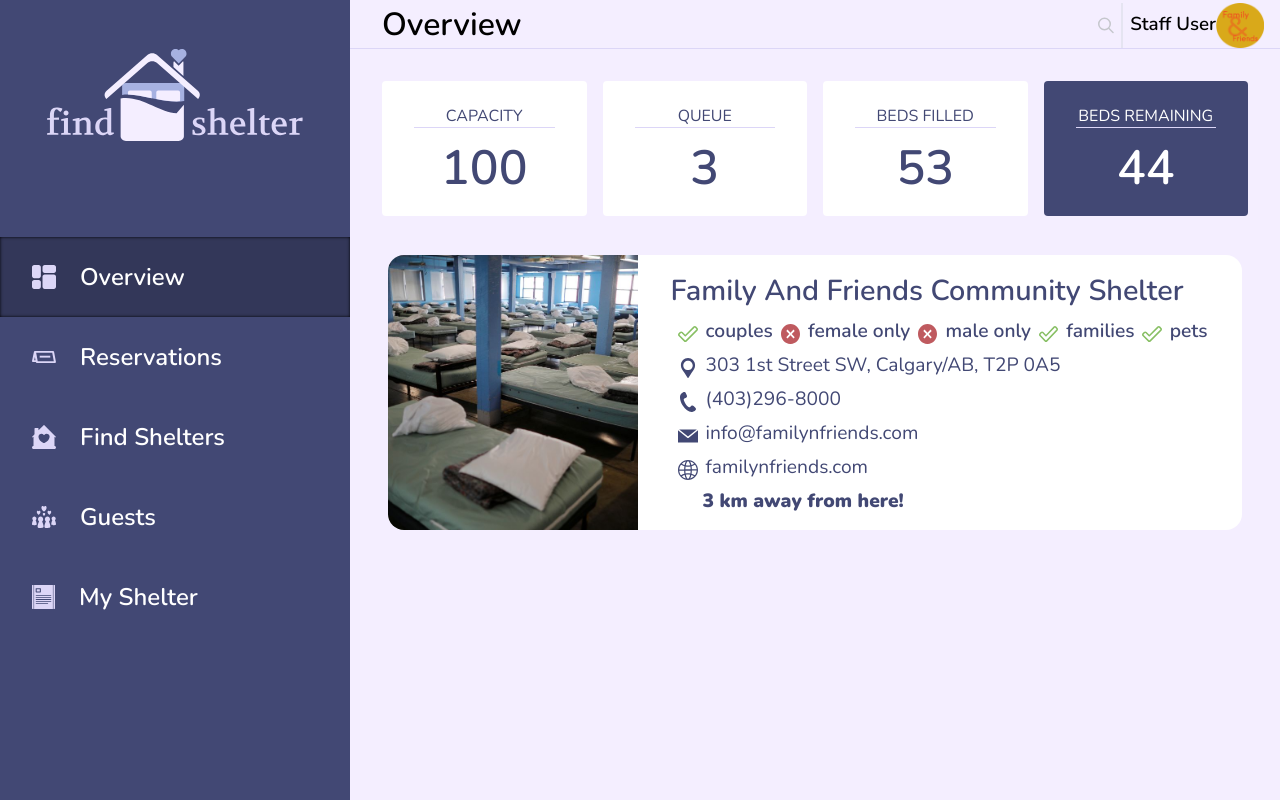
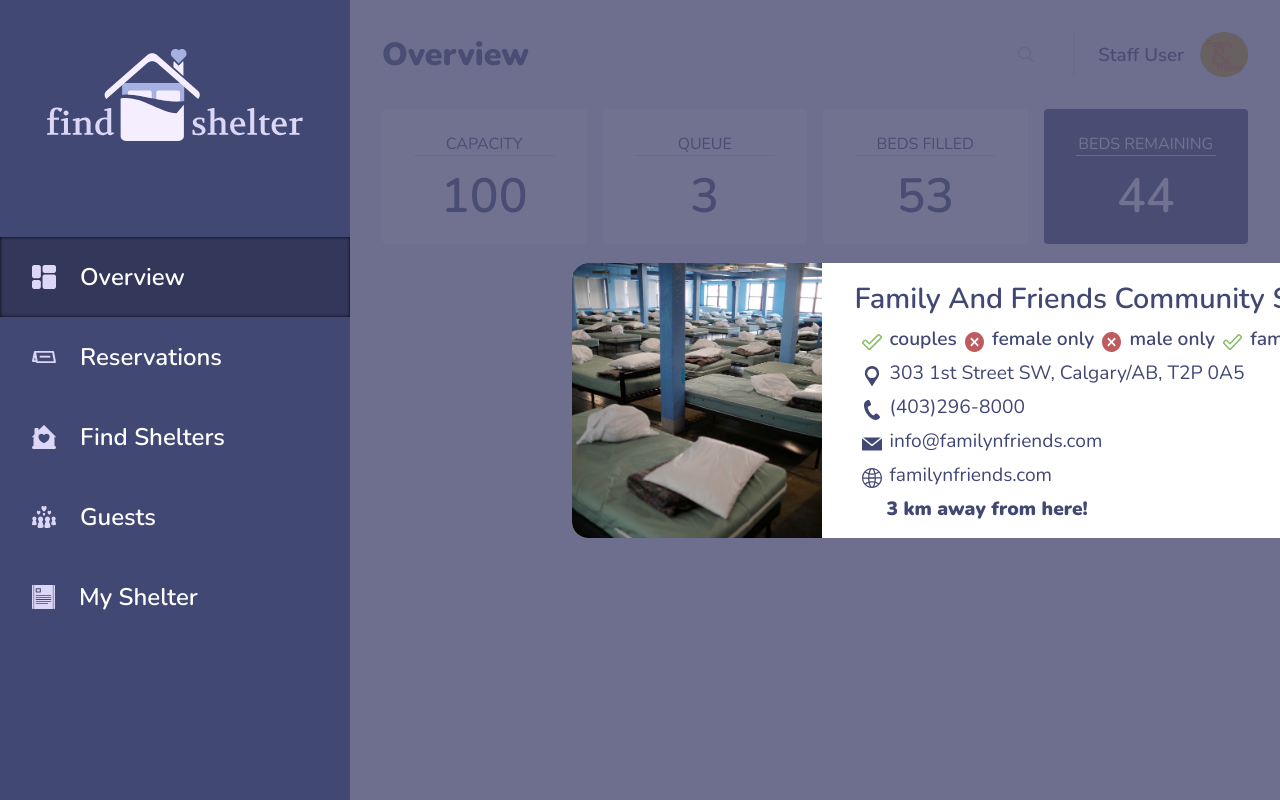
Before and after one commit to shaunpurslow/findShelter, a React (Create React App) app in the folder client/: page /dashboard in a window 1280 px wide. Both pictures are taken after a click on the element 815 px from the left and 392 px from the top of the page. Built offline with nearby package versions, Linux system fonts and the light colour scheme.

Commit message:
added open modal for details on shelters

```diff
--- a/client/src/components/dashboard/Main.tsx
+++ b/client/src/components/dashboard/Main.tsx
@@ -4,6 +4,7 @@
 import Reservations from './Reservations';
 import Guests from './Guests';
 import MyShelter from './MyShelter';
+
 
 interface Props {
   currentMenu: string;
--- /dev/null
+++ b/client/src/components/dashboard/ModalShelter.tsx
@@ -0,0 +1,19 @@
+import Shelter from "./Shelter";
+import '../../styles/dashboard/Main.scss';
+
+interface Props {
+  toggleModal: (e: any) => void;
+  showModal?: boolean;
+}
+
+const filters = boolean => boolean ? '/img/yes.svg' : '/img/no.svg';
+
+const ModalShelter = (props: Props) => {
+  return (
+    <div className="modal-overlay" onClick={() => props.toggleModal}>
+      <Shelter />
+    </div>
+  )
+};
+
+export default ModalShelter;
--- a/client/src/components/dashboard/Shelter.tsx
+++ b/client/src/components/dashboard/Shelter.tsx
@@ -1,10 +1,19 @@
+import { useState } from 'react';
 import '../../styles/dashboard/Main.scss';
+import ModalShelter from './ModalShelter';
 
 const filters = boolean => boolean ? '/img/yes.svg' : '/img/no.svg';
 
 const Shelter = () => {
-  return (
-    <div className="individual-shelter" onClick={() => console.log('Open modal with more details about shelter')}>
+  const [showModal, setShowModal] = useState(false);
+
+  const toggleModal = () => {
+    console.log(showModal)
+    setShowModal(prev => !prev)
+  }
+
+  const shelterView = (
+    <div className="individual-shelter" onClick={toggleModal}>
       <div>
         <img src='/img/mock-shelter-1.jpg' alt='shelter' className='shelter-image' />
       </div>
@@ -43,8 +52,10 @@
           <strong>3 km away from here!</strong>
         </span>
       </div>
-    </div>
+    </div >
   );
+
+  return (showModal ? <ModalShelter toggleModal={toggleModal} showModal={showModal} /> : shelterView);
 };
 
 export default Shelter;
--- a/client/src/styles/dashboard/Header.scss
+++ b/client/src/styles/dashboard/Header.scss
@@ -3,11 +3,14 @@
 
 .dashboard-header {
   @include displayFlex(space-between, center);
+  margin: 2em 0;
+  color: $col-dark;
+  border: none;
 
   h1 {
     padding-left: 1em;
     font-size: 2rem;
-    font-weight: 600;
+    font-weight: 700;
   }
 
   .dashboard-right-header {
@@ -21,6 +24,7 @@
 
     img {
       max-width: 1em;
+      margin: 0 1em;
 
       &:last-child {
         max-width: 3em;
--- a/client/src/styles/dashboard/Main.scss
+++ b/client/src/styles/dashboard/Main.scss
@@ -87,3 +87,28 @@
     }
   }
 }
+
+.modal-overlay {
+  width: 100%;
+  height: 100%;
+
+  background-color: rgba(77, 79, 115, 0.8);
+
+  position: fixed;
+  top: 0;
+
+  display: flex;
+  align-items: center;
+  justify-content: center;
+
+  opacity: 1;
+  visibility: visible;
+}
+
+// .modal {
+//   background: white;
+//   padding: 2.4rem;
+//   position: relative;
+//   width: 90%;
+//   max-width: 600px;
+// }
```
